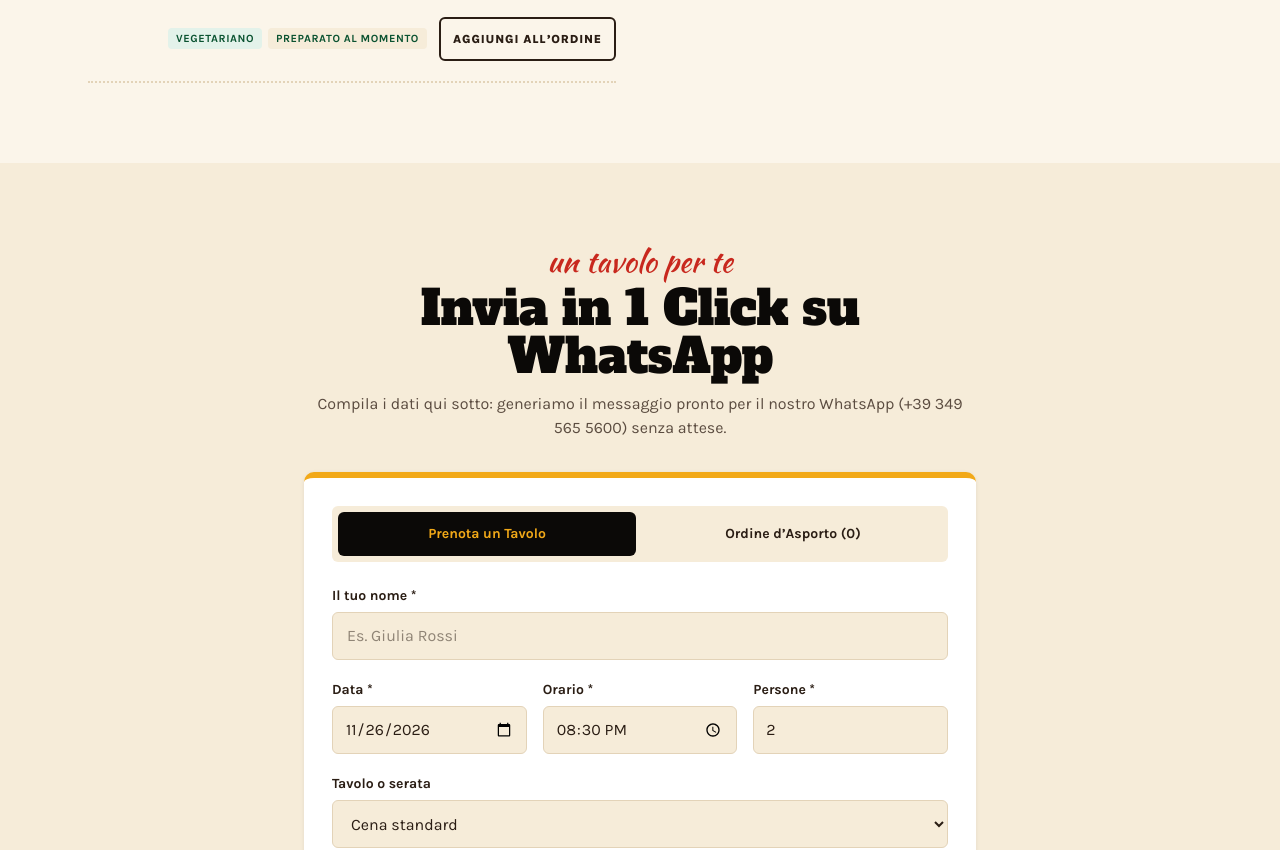
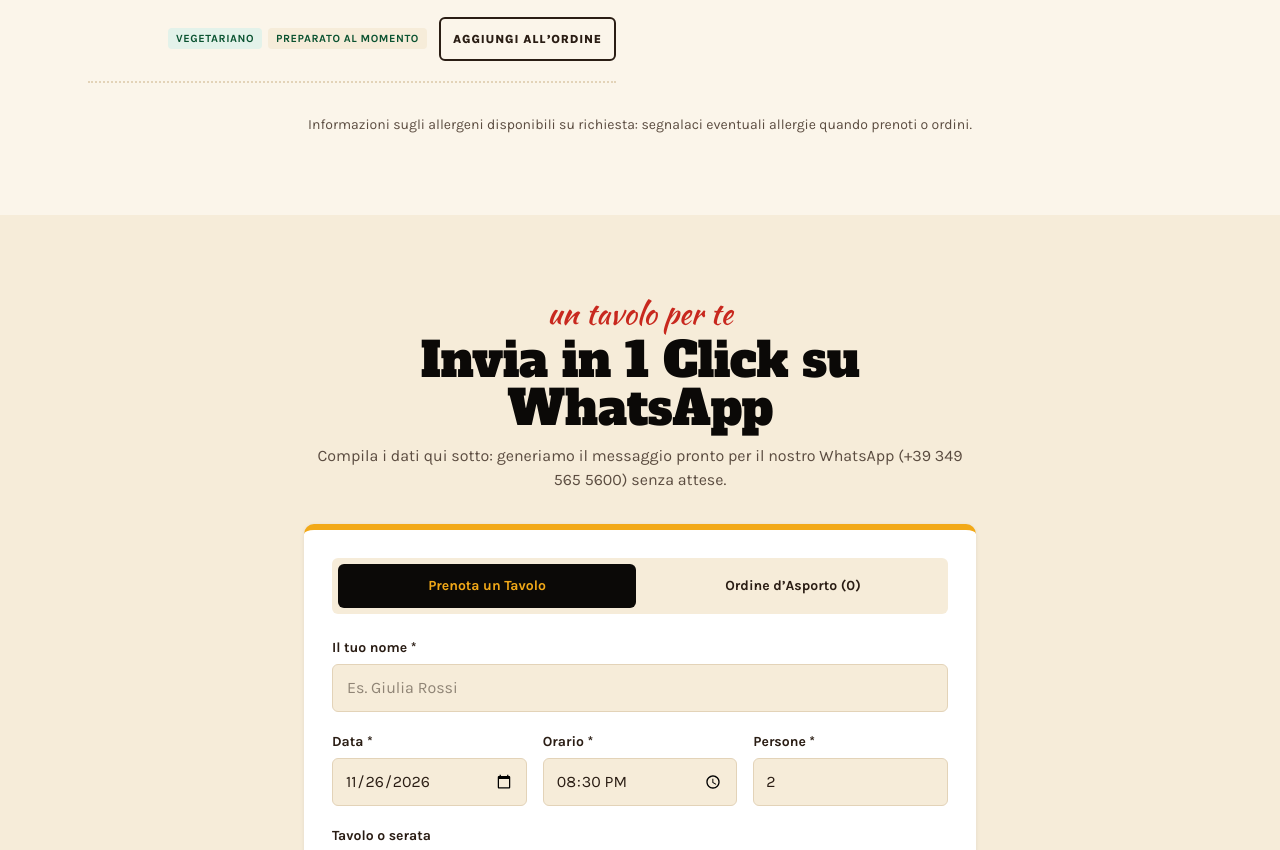
Before and after one commit to MakmotRobin/mama-africa, a React (Vite) app: page / in a window 1280 px wide. Shown: the part 3131-3981 px from the top of the page. Built offline with nearby package versions, Linux system fonts and the light colour scheme.

Commit message:
feat: tell guests that allergen information is available on request

```diff
--- a/src/components/MenuSection.tsx
+++ b/src/components/MenuSection.tsx
@@ -95,6 +95,10 @@ export function MenuSection({ onAddToCart }: MenuSectionProps) {
               <DishCard key={dish.id} dish={dish} onAdd={onAddToCart} variant="ledger" />
             ))}
           </div>
+
+          <p className="mx-auto mt-8 max-w-2xl text-center text-sm text-[var(--color-muted)]">
+            {t.menu.allergenNote}
+          </p>
         </div>
       </div>
     </section>
--- a/src/i18n/translations.ts
+++ b/src/i18n/translations.ts
@@ -44,6 +44,7 @@ export const TRANSLATIONS: Record<
       categoriesLabel: string
       badges: Record<DietaryBadge, string>
       customizableHint: string
+      allergenNote: string
       addToOrder: string
       addedFeedback: string
     }
@@ -186,6 +187,8 @@ export const TRANSLATIONS: Record<
         freshToOrder: 'Preparato al Momento',
       },
       customizableHint: 'Personalizzabile 100% vegano su richiesta',
+      allergenNote:
+        'Informazioni sugli allergeni disponibili su richiesta: segnalaci eventuali allergie quando prenoti o ordini.',
       addToOrder: 'Aggiungi all’ordine',
       addedFeedback: 'Aggiunto',
     },
@@ -331,6 +334,8 @@ export const TRANSLATIONS: Record<
         freshToOrder: 'Fresh to Order',
       },
       customizableHint: 'Customizable 100% vegan on request',
+      allergenNote:
+        'Allergen information is available on request: please tell us about any allergies when you book or order.',
       addToOrder: 'Add to order',
       addedFeedback: 'Added',
     },
```
Also changed, not shown: 1 other file (tests, documents, lock files or other folders).
